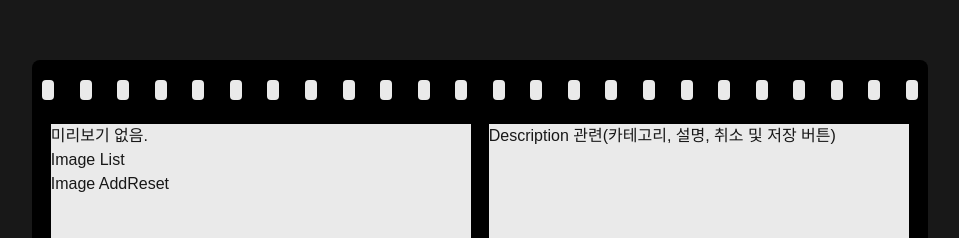
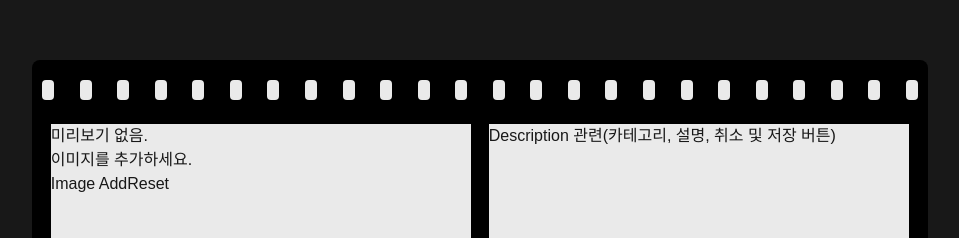
Before and after one commit to DevWonny/Re-Memory, a Next.js app: page /upload in a window 1280 px wide. Shown: the part 140-378 px from the top of the page, without its empty margins (160-1119 px from the left). Built offline with nearby package versions, Linux system fonts and the light colour scheme.

Commit message:
Image 불러오기 기능 구현

```diff
--- a/app/upload/page.tsx
+++ b/app/upload/page.tsx
@@ -6,20 +6,31 @@
 // *    -> 좌 : 이미지 미리보기(Swiper로 확인 하게) + 파일 추가 및 제거 + 초기화
 // *    -> 우 : 카테고리 입력 + 설명 + 취소 및 저장 버튼
 // * Mobile -> PC에서 좌우로 되어있던 것들을 상하로 Layout 변경
-
+/* eslint-disable @next/next/no-img-element */
 "use client";
 import { useState, useRef } from "react";
-import Image from "next/image";
 // style
 import "@/styles/upload.scss";
 
 export default function Upload() {
   const imageInputRef = useRef<HTMLInputElement | null>(null);
   const [previewImage, setPreviewImage] = useState<string | null>(null);
+  const [images, setImages] = useState<string[]>([]);
 
   // function
-  const onAddImages = () => {
-    console.log("On Add Images!");
+  const onAddImages = (e: React.ChangeEvent<HTMLInputElement>) => {
+    const files = e.target.files;
+    if (!files) return;
+
+    const newImages = Array.from(files).map((file) =>
+      URL.createObjectURL(file)
+    );
+
+    setImages((prev) => [...prev, ...newImages]);
+
+    if (!previewImage && newImages.length > 0) {
+      setPreviewImage(newImages[0]);
+    }
   };
 
   const onOpenInput = () => {
@@ -45,13 +56,21 @@ export default function Upload() {
             {/* // * Image Preview */}
             <div className="preview-content">
               {previewImage ? (
-                <Image src={previewImage} alt="Preview Image" />
+                <img src={previewImage} alt="Preview Image" />
               ) : (
                 <span>미리보기 없음.</span>
               )}
             </div>
             {/* // * Image List  */}
-            <div className="image-list-content">Image List</div>
+            <div className="image-list-content">
+              {images.length > 0 ? (
+                images.map((img, index) => (
+                  <p key={`image-list-item-${index}`}>{img}</p>
+                ))
+              ) : (
+                <span>이미지를 추가하세요.</span>
+              )}
+            </div>
 
             {/* // * Input */}
             <input
```
